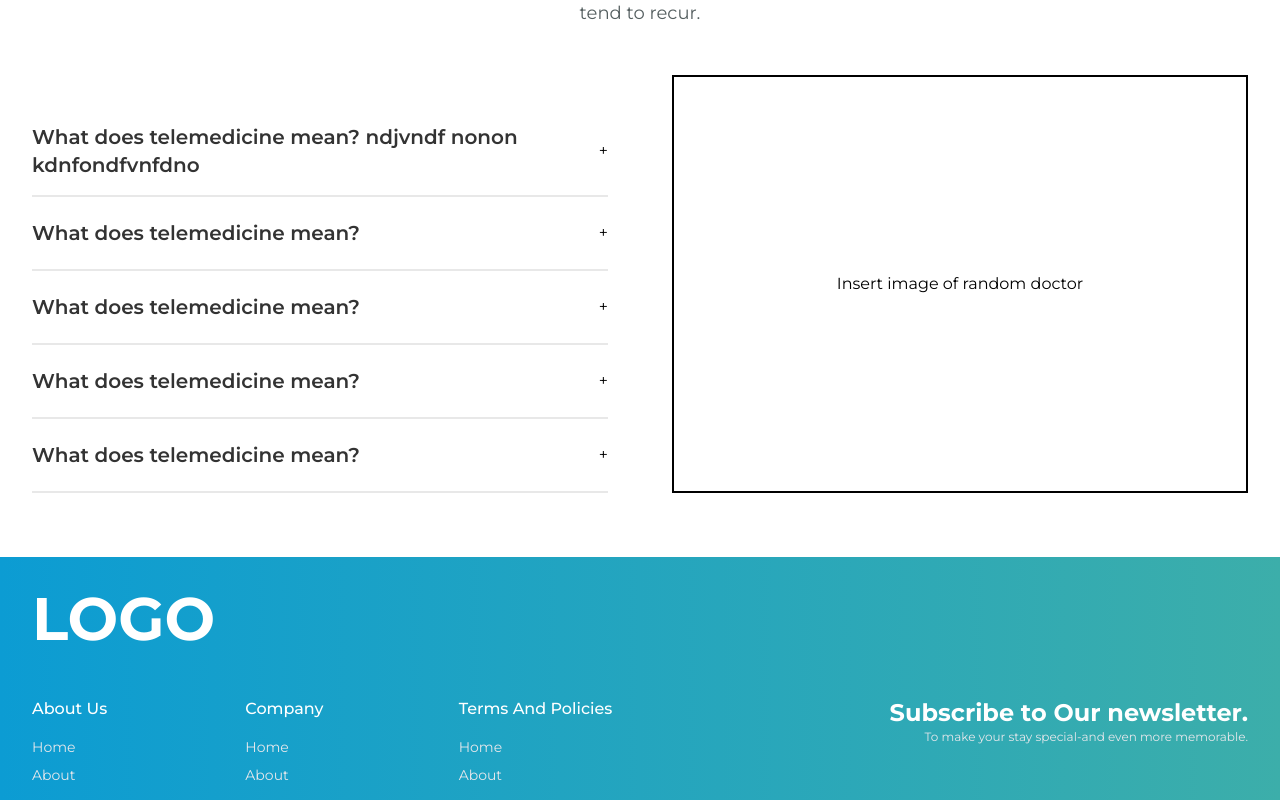
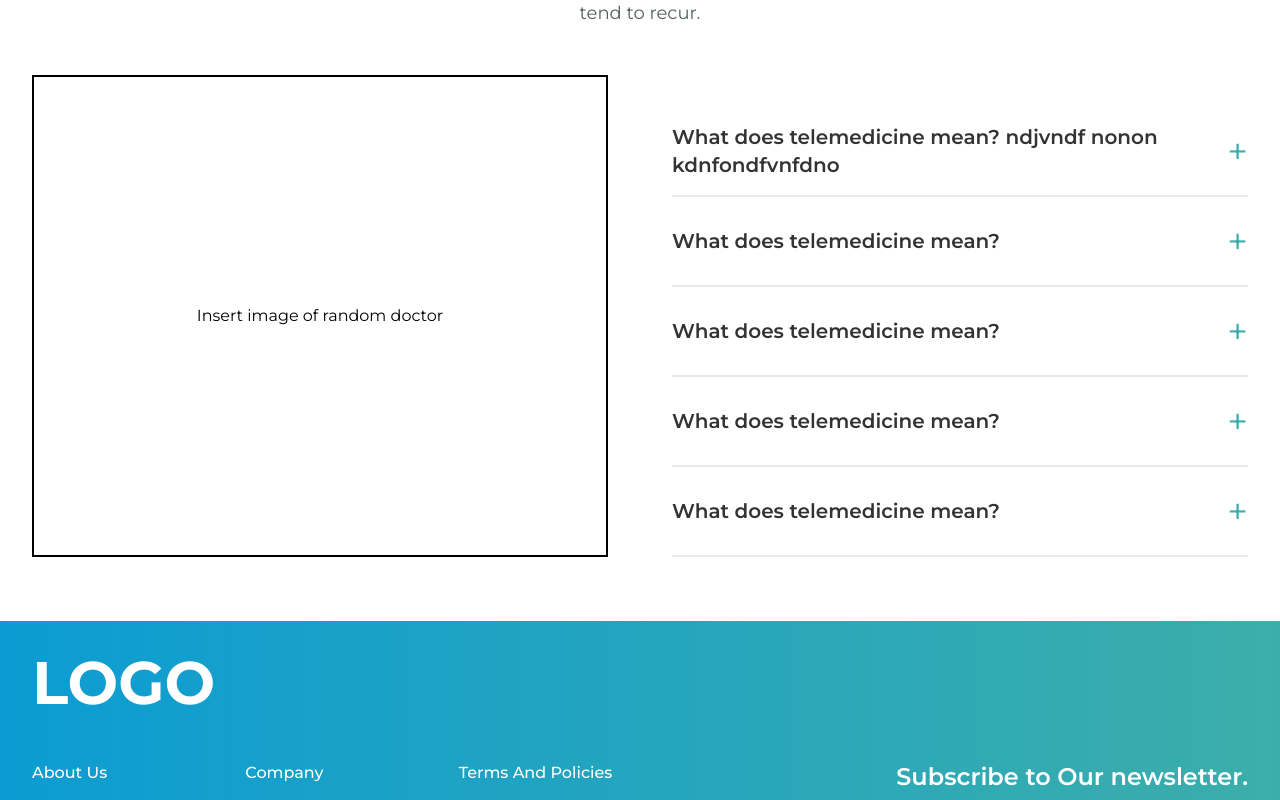
Before and after one commit to zrvnarmarin/IM-Digital---Med, a Next.js app: page / in a window 1280 px wide. Shown: the part 1940-2740 px from the top of the page. Built offline with nearby package versions, Linux system fonts and the light colour scheme.

Commit message:
footer and faq section further corrections styling

```diff
--- a/app/(home-sections)/FAQSection.tsx
+++ b/app/(home-sections)/FAQSection.tsx
@@ -17,11 +17,11 @@ export default function FAQSection() {
         A frequently asked questions (FAQ) forum is often used in articles, websites, email lists, and online forums where common questions tend to recur.
       </p>
       <div className='w-full grid grid-cols-1 lg:grid-cols-2 gap-16 pt-12'>
-        <Accordion />
         <div className='flex items-center justify-center border-2 border-black'>
             {/* <Image src={DoctorImage} alt='Open Accordion Button' height={400} width={400} /> */}
             Insert image of random doctor
         </div>
+        <Accordion />
       </div>
 
     </section>
@@ -69,8 +69,8 @@ function Panel({
           <h3 className='text-[#333333] font-semibold text-sm md:text-md lg:text-xl'>{title}</h3>
           <button onClick={onShow} className='py-2'>
                 { isActive
-                    ?  '-'
-                    :  '+'
+                    ?  <p className='text-4xl text-[#3CAEAA]'>-</p>
+                    :  <p className='text-4xl text-[#3CAEAA]'>+</p>
                 }
             </button>
       </div>
--- a/app/components/Footer.tsx
+++ b/app/components/Footer.tsx
@@ -24,8 +24,8 @@ export default function Footer() {
                 </div>
               )}
             </ul>
-          <div className='pt-12 flex flex-col items-end'>
-            <h2 className='text-sm sm:text-md md:text-lg lg:text-xl xl:text-2xl leading-10 font-bold text-white'>
+          <div className='pt-12 flex flex-col items-end gap-2'>
+            <h2 className='text-md sm:text-lg md:text-xl lg:text-xl xl:text-2xl leading-10 font-semibold text-white'>
               Subscribe to Our newsletter.
             </h2>
             <p className='text-gray-200 leading-2 text-xs hover:underline hover:underline-offset-4 hover:decoration-[#1D7349]'>
```
